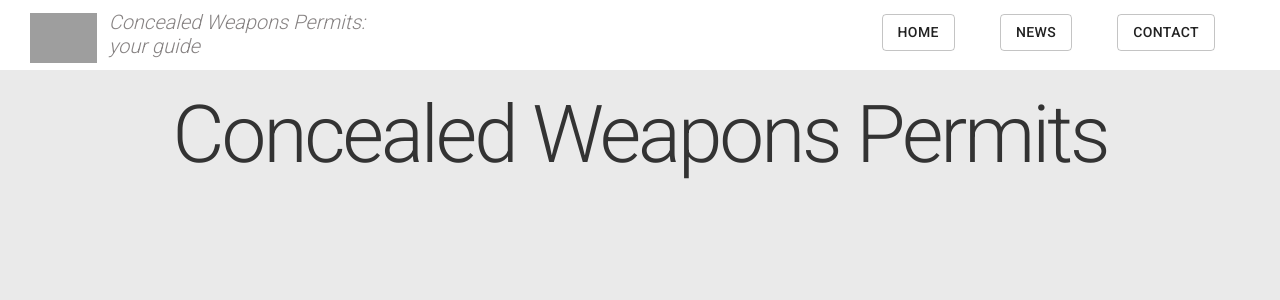
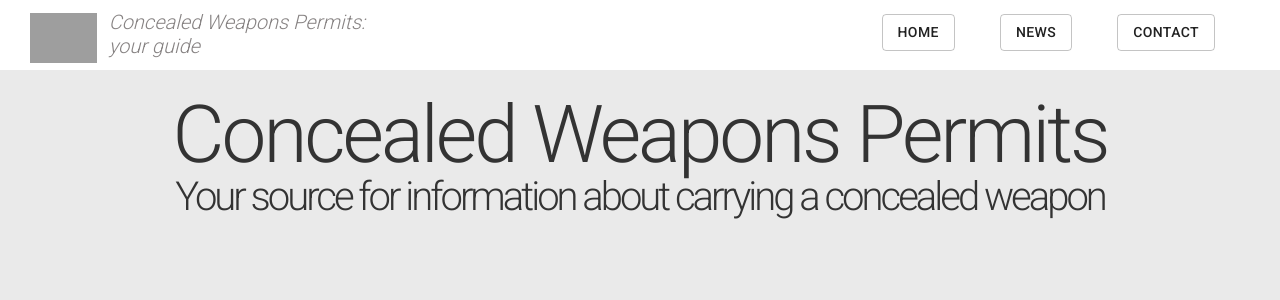
Before and after one commit to kjannette/carry-concealed, a React app: page / in a window 1280 px wide. Shown: the top 300 px of the page. Built offline with nearby package versions, Linux system fonts and the light colour scheme; grey boxes are pictures that could not be loaded.

Commit message:
Subheading added

```diff
--- a/src/App.js
+++ b/src/App.js
@@ -35,6 +35,9 @@ class App extends React.Component {
                     <div className={classes.mainHeading}>
                         Concealed Weapons Permits
                     </div>
+                    <div className={classes.subHeading}>
+                        Your source for information about carrying a concealed weapon
+                    </div>
                 </div>
             </>
         );
--- a/src/Styles/AppStyles.js
+++ b/src/Styles/AppStyles.js
@@ -31,6 +31,7 @@ export default (theme) => ({
         fontFamily: 'Roboto',
         fontSize: '80px',
         fontWeight: '100',
+        height: '85px',
         letterSpacing: '-3.0px',
         marginTop: '48px',
         paddingTop: '40px',
@@ -48,14 +49,21 @@ export default (theme) => ({
         top: '0px',
         width: '100%',
       },
-
       navContainerButtons: {
         float: 'left',
         width: '50%',
         display: 'inline-block',
         textAlign: 'right',
       },
-
+      subHeading: {
+        color: '#333',
+        display: 'flex',
+        justifyContent: 'center',
+        fontFamily: 'Roboto',
+        fontSize: '40px',
+        fontWeight: '100',
+        letterSpacing: '-3.0px',
+    },
       navContainerLogo: {
         float: 'left',
         width: '50%',
```
